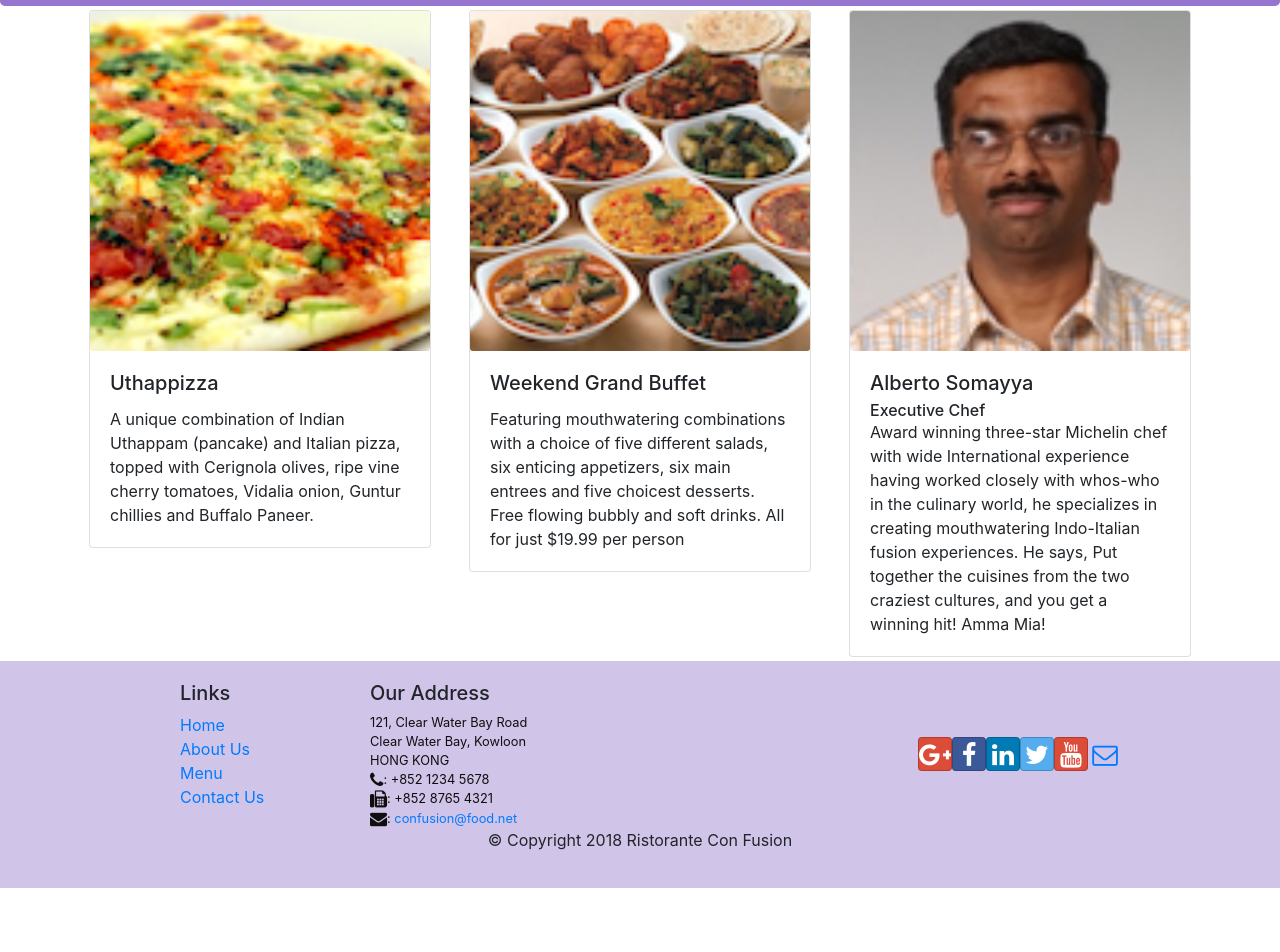
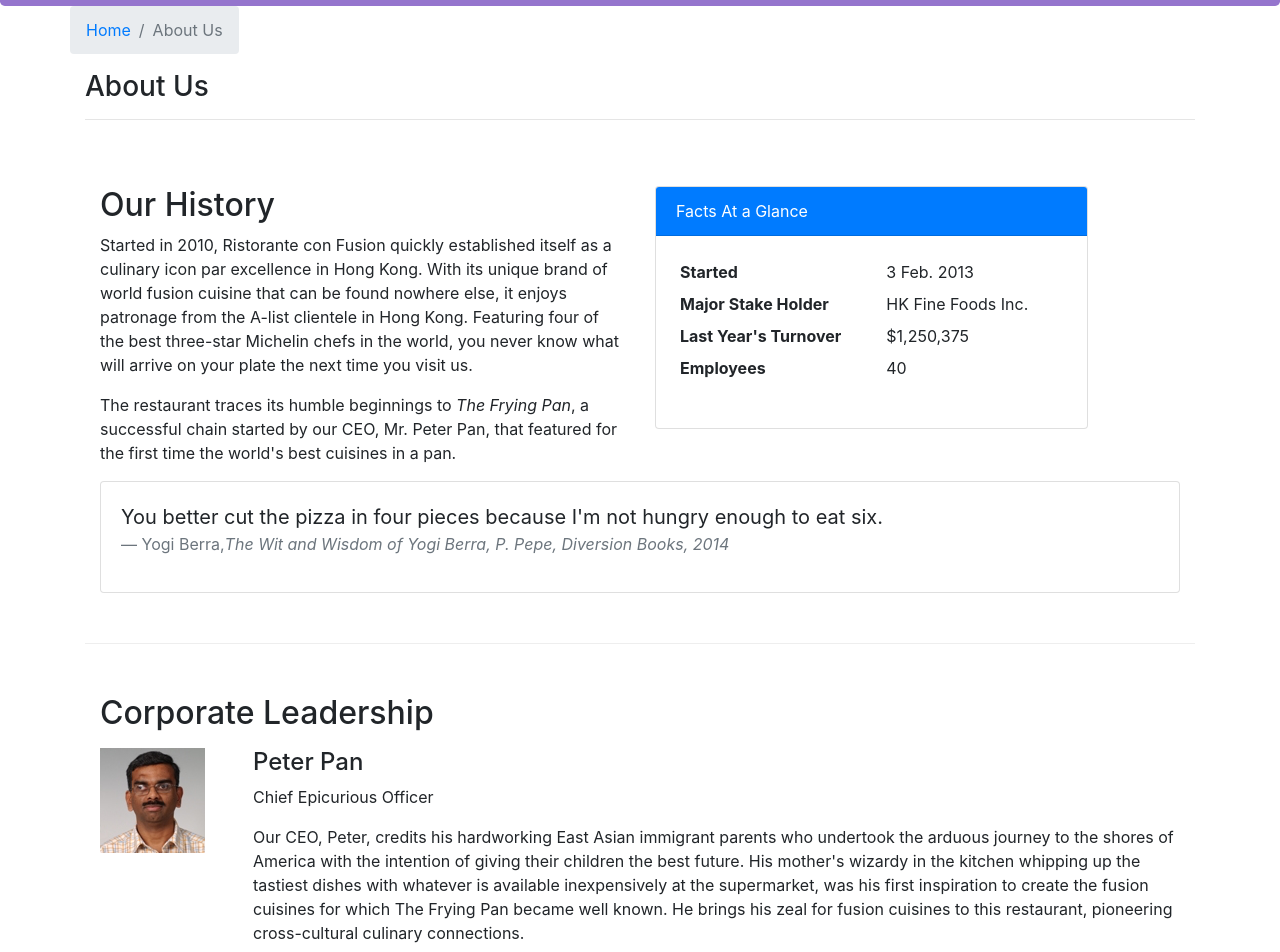
Before and after one commit to hungntFX16329/LAB, a React (Create React App) app: page /aboutus in a window 1280 px wide. Before the commit this address led to /home. Shown: the part 336-1288 px from the top of the page. Before the commit the page ends 1224 px from the top, so only its background shows below. Built offline with nearby package versions, Linux system fonts and the light colour scheme.

Commit message:
commit finish

```diff
--- /dev/null
+++ b/src/components/AboutComponent.js
@@ -0,0 +1,97 @@
+import React from 'react';
+import { Breadcrumb, BreadcrumbItem, Card, CardBody, CardHeader, Media } from 'reactstrap';
+import { Link } from 'react-router-dom';
+
+
+function RenderLeader({leader}){
+    return(
+        <Media tag="li">
+            <Media left middle>
+                <img src={leader.image} alt={leader.name} />
+            </Media>
+            <Media body className="ml-5">
+                <Media heading>{leader.name}</Media>
+                <p>{leader.designation}</p>
+                <p>{leader.description}</p>
+            </Media>
+        </Media>
+    )
+};
+
+function ListLeader(props){
+
+    const renderLeader = props.leaders.map((leader) => {
+        return (
+            <div className="col-12 mt-2">
+                <RenderLeader leader={leader}/>
+            </div>
+        );
+    });
+    return (
+        <div>{renderLeader}</div>
+    )
+}
+
+function About(props) {
+
+    return(
+        <div className="container">
+            <div className="row">
+                <Breadcrumb>
+                    <BreadcrumbItem><Link to="/home">Home</Link></BreadcrumbItem>
+                    <BreadcrumbItem active>About Us</BreadcrumbItem>
+                </Breadcrumb>
+                <div className="col-12">
+                    <h3>About Us</h3>
+                    <hr />
+                </div>
+            </div>
+            <div className="row row-content">
+                <div className="col-12 col-md-6">
+                    <h2>Our History</h2>
+                    <p>Started in 2010, Ristorante con Fusion quickly established itself as a culinary icon par excellence in Hong Kong. With its unique brand of world fusion cuisine that can be found nowhere else, it enjoys patronage from the A-list clientele in Hong Kong.  Featuring four of the best three-star Michelin chefs in the world, you never know what will arrive on your plate the next time you visit us.</p>
+                    <p>The restaurant traces its humble beginnings to <em>The Frying Pan</em>, a successful chain started by our CEO, Mr. Peter Pan, that featured for the first time the world's best cuisines in a pan.</p>
+                </div>
+                <div className="col-12 col-md-5">
+                    <Card>
+                        <CardHeader className="bg-primary text-white">Facts At a Glance</CardHeader>
+                        <CardBody>
+                            <dl className="row p-1">
+                                <dt className="col-6">Started</dt>
+                                <dd className="col-6">3 Feb. 2013</dd>
+                                <dt className="col-6">Major Stake Holder</dt>
+                                <dd className="col-6">HK Fine Foods Inc.</dd>
+                                <dt className="col-6">Last Year's Turnover</dt>
+                                <dd className="col-6">$1,250,375</dd>
+                                <dt className="col-6">Employees</dt>
+                                <dd className="col-6">40</dd>
+                            </dl>
+                        </CardBody>
+                    </Card>
+                </div>
+                <div className="col-12">
+                    <Card>
+                        <CardBody className="bg-faded">
+                            <blockquote className="blockquote">
+                                <p className="mb-0">You better cut the pizza in four pieces because
+                                    I'm not hungry enough to eat six.</p>
+                                <footer className="blockquote-footer">Yogi Berra,
+                                <cite title="Source Title">The Wit and Wisdom of Yogi Berra,
+                                    P. Pepe, Diversion Books, 2014</cite>
+                                </footer>
+                            </blockquote>
+                        </CardBody>
+                    </Card>
+                </div>
+            </div>
+            <div className="row row-content">
+                <div className="col-12">
+                    <h2>Corporate Leadership</h2>
+                </div>
+                <ListLeader leaders={props.leaders}/>
+            </div>
+        </div>
+    );
+}
+
+export default About;
--- a/src/components/MainComponent.js
+++ b/src/components/MainComponent.js
@@ -4,6 +4,7 @@
 import Header from './HeaderComponent';
 import Footer from './FooterComponent';
 import Contact from './ContactComponent';
+import About from './AboutComponent';
 import DishDetail from './DishdetailComponent';
 import { DISHES } from '../shared/dishes';
 import { COMMENTS } from '../shared/comments';
@@ -51,6 +52,7 @@
           <Route exact path="/menu" component={()=><Menu dishes={this.state.dishes} />}/>
           <Route path="/menu/:dishId" component={DishWithId}/>
           <Route exact path="/contactus" component={Contact} />
+          <Route path="/aboutus" component={()=><About leaders={this.state.leaders}/>} />
           <Redirect to="/home" />
         </Switch>
         <Footer />
```
